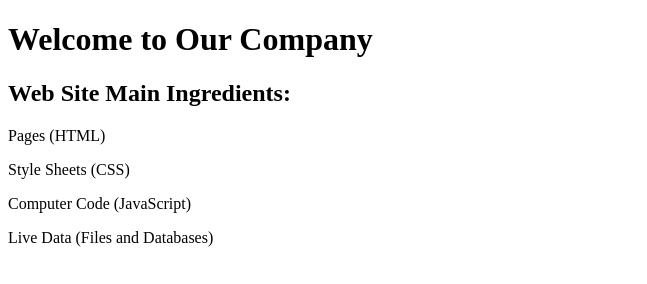
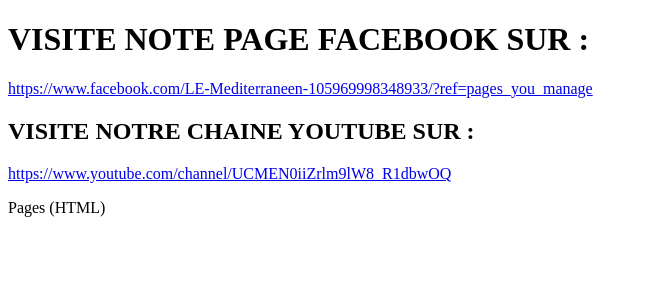
Before and after one commit to laidinf/CMPUBLICITE, a plain HTML site: page index.html in a window 1280 px wide. Shown: the whole page, without its empty margins (0-647 px from the left). Drawn offline with Linux system fonts and the light colour scheme.

Commit message:
Add files via upload

```diff
--- a/index.html
+++ b/index.html
@@ -2,18 +2,21 @@
 <html>
 
 <head>
-  <title>Our Company</title>
+  <title>BIENVENUE CHEZ CABINET MEDICAL LE MEDITERANEEN</title>
 </head>
 
 <body>
 
-  <h1>Welcome to Our Company</h1>
-  <h2>Web Site Main Ingredients:</h2>
+  <h1>VISITE NOTE PAGE FACEBOOK SUR :</h1>
+
+<a href="url">https://www.facebook.com/LE-Mediterraneen-105969998348933/?ref=pages_you_manage</a>
+
+  <h2>VISITE NOTRE CHAINE YOUTUBE SUR :</h2>
+
+<a href="url">https://www.youtube.com/channel/UCMEN0iiZrlm9lW8_R1dbwOQ</a>
+
 
   <p>Pages (HTML)</p>
-  <p>Style Sheets (CSS)</p>
-  <p>Computer Code (JavaScript)</p>
-  <p>Live Data (Files and Databases)</p>
 
 </body>
 </html>
```
